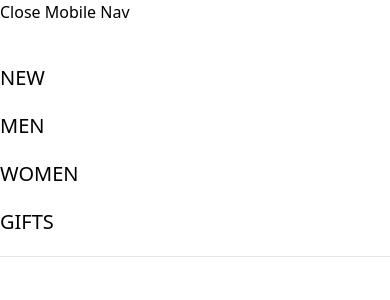
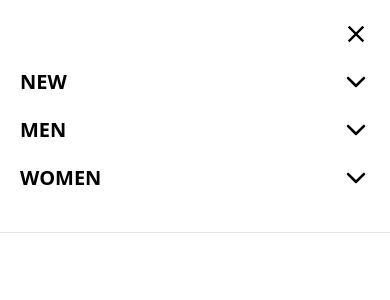
Before and after one commit to JamesRTC/E-commerce-Website, a React (Vite) app: page /men in a window 390 px wide. Both pictures are taken after a click on the icon 28 px from the left and 28 px from the top of the page. Shown: the top 300 px of the page. Built offline with nearby package versions, Linux system fonts and the light colour scheme.

Commit message:
made the mobile nav responsive and functional

```diff
--- a/src/Pages/Men.jsx
+++ b/src/Pages/Men.jsx
@@ -31,7 +31,7 @@ export const Men = () => {
   ];
 
   return (
-    <section className="sm:mt-[145px]">
+    <section className="max-sm:mt-[80px] sm:mt-[145px]">
       <StackedImages heroImages={heroImages} />
     </section>
   );
--- a/src/Pages/Women.jsx
+++ b/src/Pages/Women.jsx
@@ -31,7 +31,7 @@ export const Women = () => {
   ];
 
   return (
-    <section className="sm:mt-[145px]">
+    <section className="max-sm:mt-[80px] sm:mt-[145px]">
       <StackedImages heroImages={heroImages} />
     </section>
   );
--- a/src/components/HeroSlider.jsx
+++ b/src/components/HeroSlider.jsx
@@ -44,7 +44,7 @@ export const HeroSlider = ({ HeroData }) => {
   };
 
   return (
-    <section className="relative max-sm:mt-[80px] sm:mt-[180px]">
+    <section className="relative max-sm:mt-[80px] sm:mt-[145px]">
       {HeroData && (
         <Link to={HeroData[currentIndex]?.path}>
           <div>
--- a/src/components/MobileNav.jsx
+++ b/src/components/MobileNav.jsx
@@ -1,24 +1,152 @@
+import { useState } from "react";
+import { IoMdClose } from "react-icons/io";
+import { IoIosArrowDown } from "react-icons/io";
+import { IoIosArrowUp } from "react-icons/io";
 import { Link } from "react-router-dom";
 
 export const MobileNav = ({ mobileNav, setMobileNav }) => {
   const closeMobileNav = () => setMobileNav(!mobileNav);
 
+  const [menuState, setMenuState] = useState({
+    NEW: false,
+    NEW_MEN: false,
+    NEW_WOMEN: false,
+    MEN: false,
+    WOMEN: false,
+    GIFTS: false,
+  });
+
+  const toggleMenu = (menu) => {
+    setMenuState((prevState) => ({
+      ...prevState,
+      [menu]: !prevState[menu],
+    }));
+  };
+
   return (
-    <div className="nav-content">
-      <button onClick={closeMobileNav}>Close Mobile Nav</button>
-      <nav className="mt-10 flex flex-col space-y-5">
-        <Link to="/new" onClick={closeMobileNav} className="text-xl">
-          NEW
-        </Link>
-        <Link to="/men" onClick={closeMobileNav} className="text-xl">
-          MEN
-        </Link>
-        <Link to="/women" onClick={closeMobileNav} className="text-xl">
-          WOMEN
-        </Link>
-        <Link to="/gifts" onClick={closeMobileNav} className="text-xl">
-          GIFTS
-        </Link>
+    <div className="nav-content p-5">
+      <div onClick={closeMobileNav} className="flex justify-end">
+        <IoMdClose className="size-7" />
+      </div>
+      <nav className="mt-5 flex list-none flex-col space-y-5 font-semibold">
+        <li
+          onClick={() => toggleMenu("NEW")}
+          className="flex items-center justify-between text-xl"
+        >
+          <span>NEW</span>
+          <span>
+            {menuState.NEW ? (
+              <IoIosArrowUp className="size-7" />
+            ) : (
+              <IoIosArrowDown className="size-7" />
+            )}
+          </span>
+        </li>
+        {menuState.NEW && (
+          <ul className="ml-5" onClick={closeMobileNav}>
+            <li
+              onClick={() => toggleMenu("NEW_MEN")}
+              className="flex items-center justify-between text-lg"
+            >
+              <Link to="/men's fashion/men">
+                <span>MEN'S FASHION</span>
+              </Link>
+            </li>
+
+            <li
+              onClick={() => toggleMenu("NEW_WOMEN")}
+              className="flex items-center justify-between text-lg"
+            >
+              <Link to="/women's fashion/men">
+                <span>WOMEN'S FASHION</span>
+              </Link>
+            </li>
+          </ul>
+        )}
+        <li
+          onClick={() => toggleMenu("MEN")}
+          className="flex items-center justify-between text-xl"
+        >
+          <span>MEN</span>
+          <span>
+            {menuState.MEN ? (
+              <IoIosArrowUp className="size-7" />
+            ) : (
+              <IoIosArrowDown className="size-7" />
+            )}
+          </span>
+        </li>
+        {menuState.MEN && (
+          <ul
+            className="ml-5 list-none text-lg uppercase"
+            onClick={closeMobileNav}
+          >
+            <Link to="/men's shoes/men">
+              <li>Shoes</li>
+            </Link>
+            <Link to="/suits/men">
+              <li>Suits</li>
+            </Link>
+            <Link to="/knitwear/men">
+              <li>Knitwear</li>
+            </Link>
+            <Link to="/men's fashion/men">
+              <li>Men's Fashion</li>
+            </Link>
+          </ul>
+        )}
+        <li
+          onClick={() => toggleMenu("WOMEN")}
+          className="flex items-center justify-between text-xl"
+        >
+          <span>WOMEN</span>
+          <span>
+            {menuState.WOMEN ? (
+              <IoIosArrowUp className="size-7" />
+            ) : (
+              <IoIosArrowDown className="size-7" />
+            )}
+          </span>
+        </li>
+        {menuState.WOMEN && (
+          <ul
+            className="ml-5 list-none text-lg uppercase"
+            onClick={closeMobileNav}
+          >
+            <Link to="/women's shoes/women">
+              <li>Shoes</li>
+            </Link>
+            <Link to="/dresses/women">
+              <li>Dresses</li>
+            </Link>
+            <Link to="/handbags/women">
+              <li>handbags</li>
+            </Link>
+            <Link to="/women-fashion/women">
+              <li>Women's Fashion</li>
+            </Link>
+          </ul>
+        )}
+        {/* <li
+          onClick={() => toggleMenu("GIFTS")}
+          className="flex items-center justify-between text-xl"
+        >
+          <span>GIFTS</span>
+          <span>
+            {menuState.GIFTS ? (
+              <IoIosArrowDown className="size-7" />
+            ) : (
+              <IoIosArrowUp className="size-7" />
+            )}
+          </span>
+        </li> */}
+        {/* {menuState.GIFTS && (
+          <ul className="ml-5 list-disc">
+            <Link to="/gifts">
+              <li>Gifts</li>
+            </Link>
+          </ul>
+        )} */}
       </nav>
     </div>
   );
```
